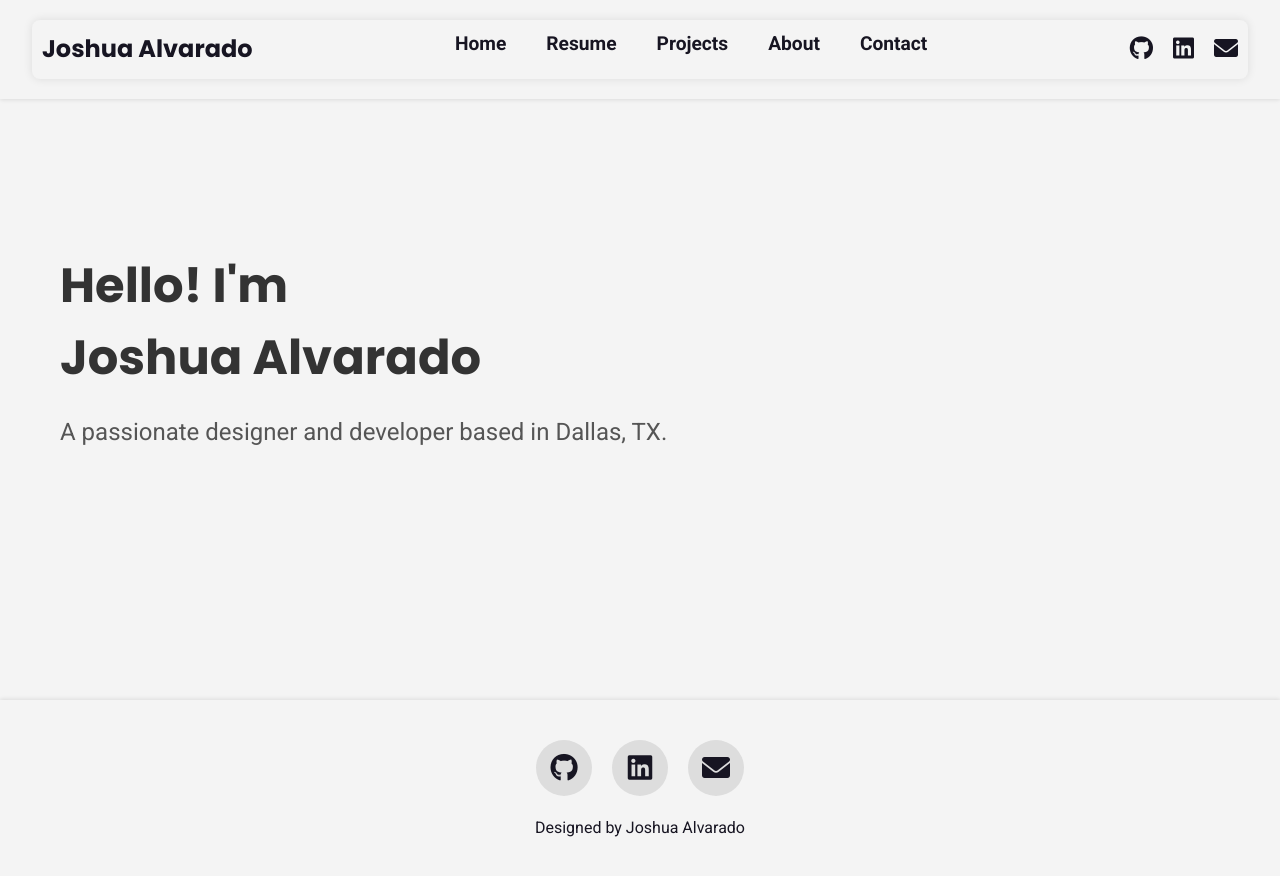
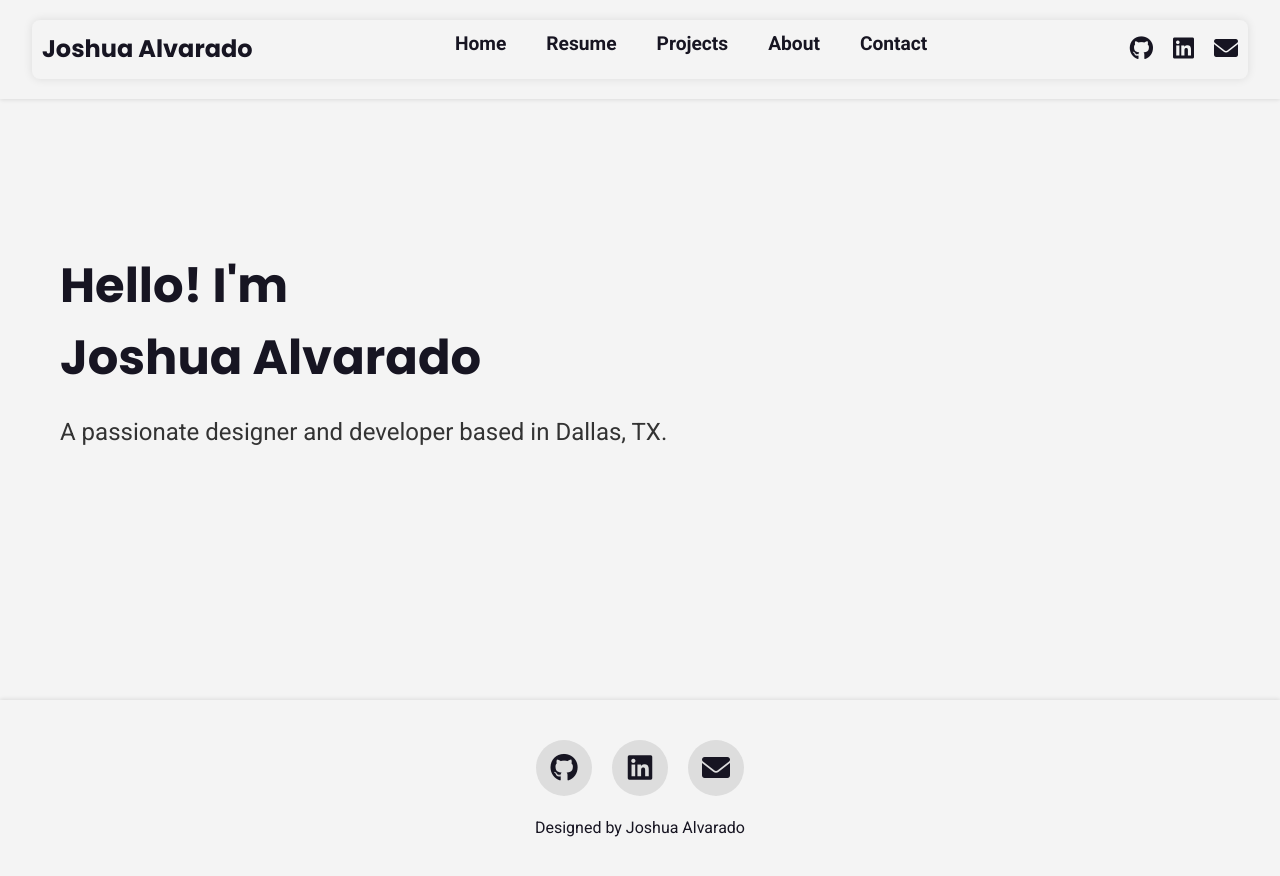
Before and after one commit to JoshuaAlvarado-hub/joshalvarado.com, a Jekyll site: the page built from index.html, in a window 1280 px wide. Shown: the top 876 px of the page. Built offline with Jekyll 4.4.1, drawn with Linux system fonts in a browser that asks for light colours.

Commit message:
updated home page text colors
made text color consistent with the rest of the site

```diff
--- a/assets/css/style.css
+++ b/assets/css/style.css
@@ -317,7 +317,7 @@ footer {
     font-family: var(--font-primary);
     font-size: var(--font-size-h1);
     font-weight: var(--font-weight-bold);
-    color: var(--text-color);
+    color: var(--primary-color);
     margin-bottom: var(--margin-medium);
     text-align: left;
 }
@@ -326,7 +326,7 @@ footer {
     font-family: var(--font-secondary);
     font-size: var(--font-size-h3);
     font-weight: var(--font-weight-regular);
-    color: var(--text-secondary-color);
+    color: var(--text-color);
     line-height: var(--line-height-normal);
     text-align: left;
 }
```
